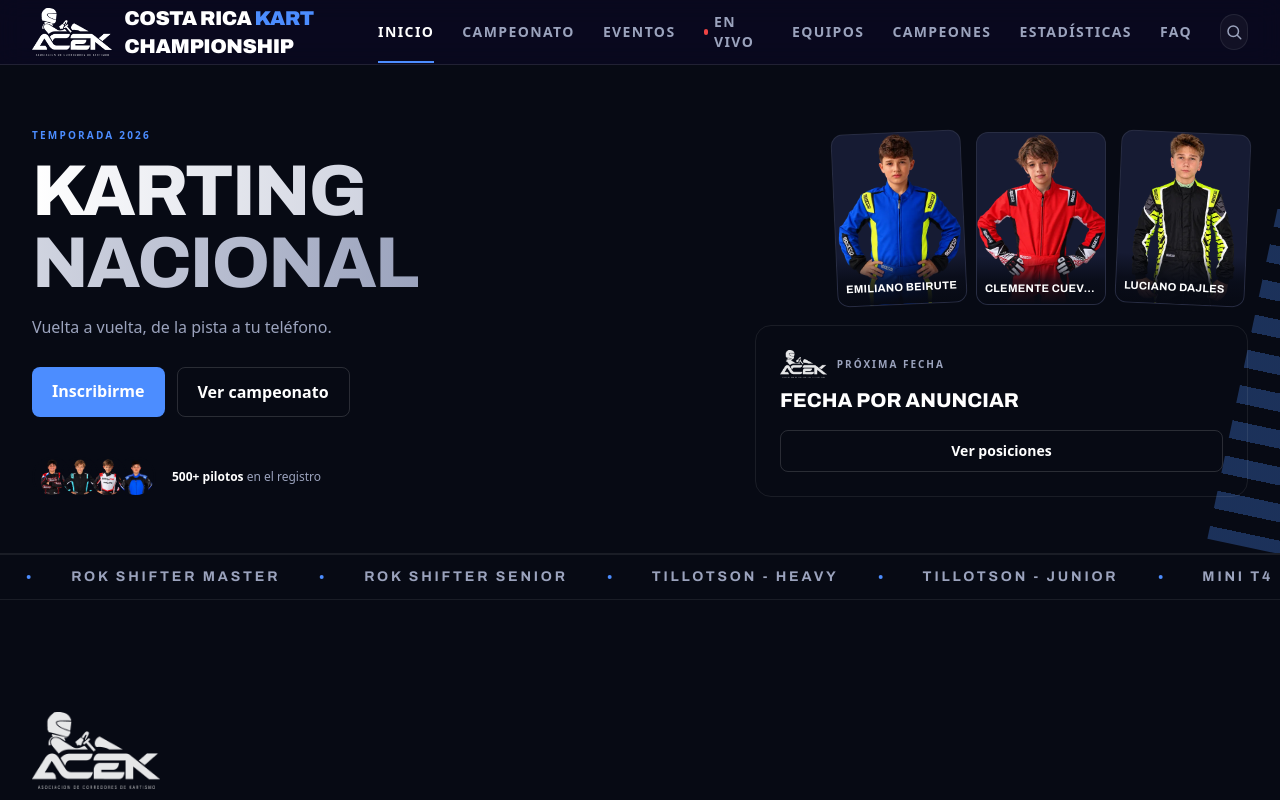
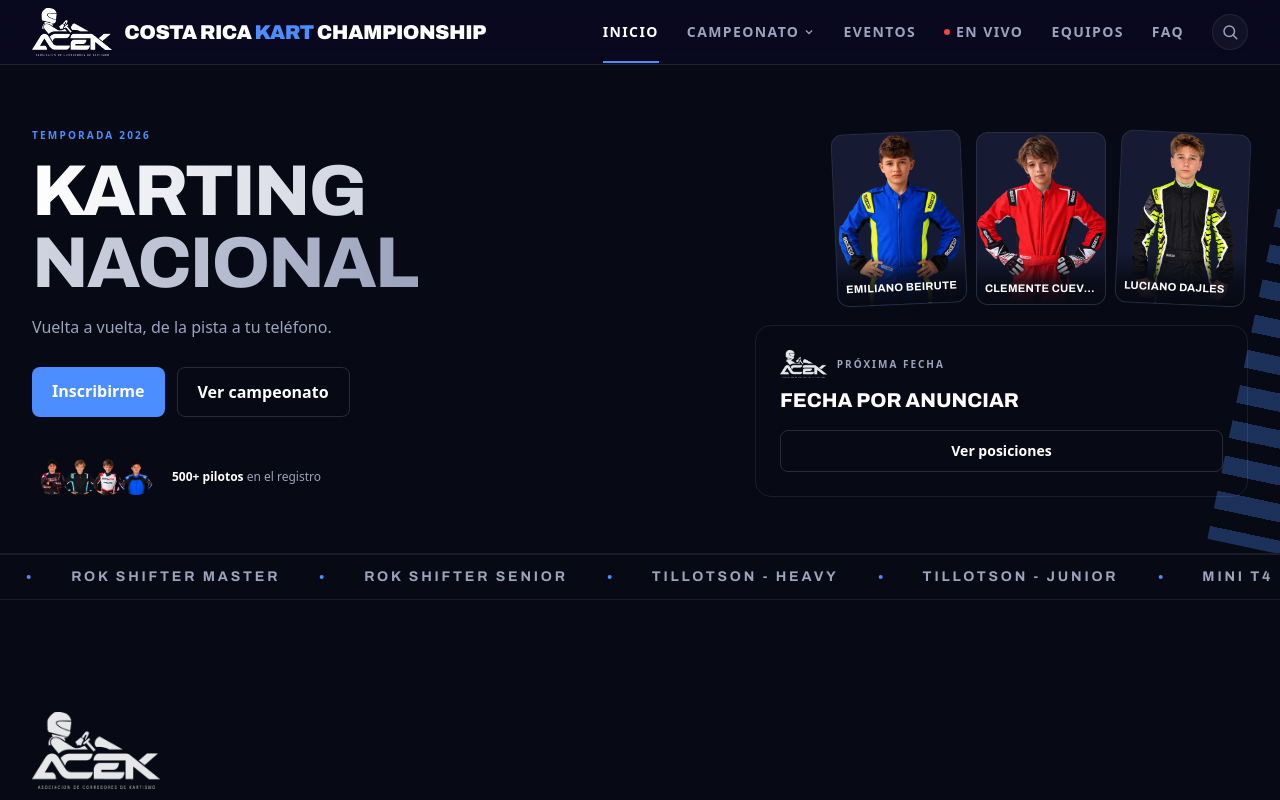
Before and after one commit to credondocr/kart-results, a Next.js app: page / in a window 1280 px wide. Shown: the top 800 px of the page. Built offline with nearby package versions, Linux system fonts and the light colour scheme; no server answers; the database is empty.

Commit message:
ux(nav): agrupa Campeonato/Tablas/Campeones/Estadísticas en dropdown
Desktop: Inicio · Campeonato ▾ · Eventos · En Vivo · Equipos · FAQ + search.
Dropdown cierra con click afuera/Escape/navegación; activo si cualquier
hijo coincide. Mobile mantiene lista plana.

```diff
--- /dev/null
+++ b/src/app/components/NavDropdown.tsx
@@ -0,0 +1,101 @@
+"use client";
+
+import { useEffect, useRef, useState } from "react";
+import Link from "next/link";
+import { usePathname } from "next/navigation";
+
+interface NavItem {
+  href: string;
+  label: string;
+}
+
+interface Props {
+  label: string;
+  items: NavItem[];
+  active: boolean;
+}
+
+/** Dropdown del nav: un solo nivel, cierra con click afuera o Escape. */
+export default function NavDropdown({ label, items, active }: Props) {
+  const [open, setOpen] = useState(false);
+  const pathname = usePathname();
+  const rootRef = useRef<HTMLDivElement>(null);
+
+  useEffect(() => {
+    if (!open) return;
+    const onDown = (e: MouseEvent) => {
+      if (!rootRef.current?.contains(e.target as Node)) setOpen(false);
+    };
+    const onKey = (e: KeyboardEvent) => {
+      if (e.key === "Escape") setOpen(false);
+    };
+    document.addEventListener("mousedown", onDown);
+    document.addEventListener("keydown", onKey);
+    return () => {
+      document.removeEventListener("mousedown", onDown);
+      document.removeEventListener("keydown", onKey);
+    };
+  }, [open]);
+
+  useEffect(() => setOpen(false), [pathname]);
+
+  const childActive = items.some(
+    (item) =>
+      item.href === "/"
+        ? pathname === "/"
+        : pathname.startsWith(item.href)
+  );
+
+  return (
+    <div ref={rootRef} className="relative">
+      <button
+        type="button"
+        onClick={() => setOpen((v) => !v)}
+        aria-expanded={open}
+        aria-haspopup="true"
+        className={`relative flex items-center gap-1 text-xs xl:text-sm font-semibold uppercase tracking-[0.1em] transition-colors ${
+          active || childActive ? "text-white" : "text-[#9BA3BD] hover:text-white"
+        }`}
+      >
+        {label}
+        <svg
+          className={`h-3 w-3 transition-transform duration-200 ${open ? "rotate-180" : ""}`}
+          viewBox="0 0 24 24"
+          fill="none"
+          stroke="currentColor"
+          strokeWidth="2.5"
+          aria-hidden="true"
+        >
+          <path d="M6 9l6 6 6-6" />
+        </svg>
+        {(active || childActive) && (
+          <span className="absolute -bottom-[21px] left-0 right-0 h-0.5 bg-[#4C8DFF]" />
+        )}
+      </button>
+
+      {open && (
+        <div className="absolute left-0 top-full z-50 mt-3 w-52 rounded-xl border border-white/10 bg-[#0F1322]/95 p-1.5 shadow-2xl backdrop-blur-md">
+          {items.map((item) => {
+            const current =
+              item.href === "/"
+                ? pathname === "/"
+                : pathname.startsWith(item.href);
+            return (
+              <Link
+                key={item.href}
+                href={item.href}
+                className={`block rounded-lg px-3 py-2 text-sm font-semibold transition-colors ${
+                  current
+                    ? "bg-[#4C8DFF]/15 text-white"
+                    : "text-[#9BA3BD] hover:bg-white/5 hover:text-white"
+                }`}
+              >
+                {item.label}
+              </Link>
+            );
+          })}
+        </div>
+      )}
+    </div>
+  );
+}
--- a/src/app/components/Navbar.tsx
+++ b/src/app/components/Navbar.tsx
@@ -9,6 +9,7 @@ import { usePathname } from 'next/navigation';
 import { Modal } from '@/components/ui/Modal';
 import { LoginForm } from '@/components/auth/LoginForm';
 import SearchPalette from './SearchPalette';
+import NavDropdown from './NavDropdown';
 
 const SearchIcon = () => (
   <svg
@@ -113,12 +114,19 @@ const Navbar: React.FC = () => {
                 <span className="absolute -bottom-[21px] left-0 right-0 h-0.5 bg-[#4C8DFF]" />
               )}
             </Link>
-            <Link href="/Campeonato" className={linkClass("/Campeonato")}>
-              Campeonato
-              {isActive("/Campeonato") && (
-                <span className="absolute -bottom-[21px] left-0 right-0 h-0.5 bg-[#4C8DFF]" />
-              )}
-            </Link>
+            <NavDropdown
+              label="Campeonato"
+              active={
+                isActive("/Campeonato") ||
+                isActive("/campeones") ||
+                isActive("/estadisticas")
+              }
+              items={[
+                { href: "/Campeonato", label: "Tablas" },
+                { href: "/campeones", label: "Campeones" },
+                { href: "/estadisticas", label: "Estadísticas" },
+              ]}
+            />
             <Link href="/eventos" className={linkClass("/eventos")}>
               Eventos
               {isActive("/eventos") && (
@@ -140,18 +148,6 @@ const Navbar: React.FC = () => {
             <Link href="/equipos" className={linkClass("/equipos")}>
               Equipos
               {isActive("/equipos") && (
-                <span className="absolute -bottom-[21px] left-0 right-0 h-0.5 bg-[#4C8DFF]" />
-              )}
-            </Link>
-            <Link href="/campeones" className={linkClass("/campeones")}>
-              Campeones
-              {isActive("/campeones") && (
-                <span className="absolute -bottom-[21px] left-0 right-0 h-0.5 bg-[#4C8DFF]" />
-              )}
-            </Link>
-            <Link href="/estadisticas" className={linkClass("/estadisticas")}>
-              Estadísticas
-              {isActive("/estadisticas") && (
                 <span className="absolute -bottom-[21px] left-0 right-0 h-0.5 bg-[#4C8DFF]" />
               )}
             </Link>
```
